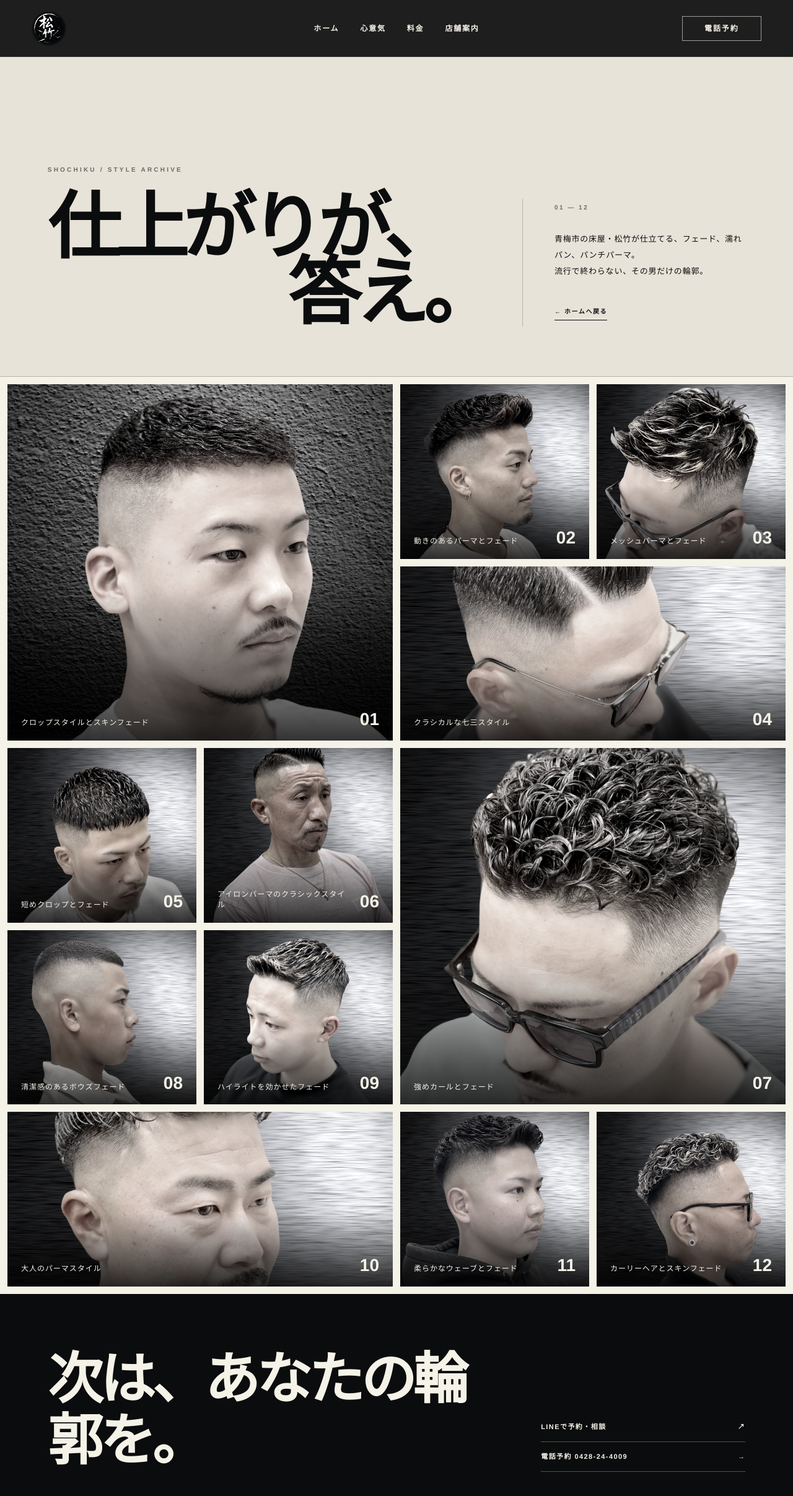
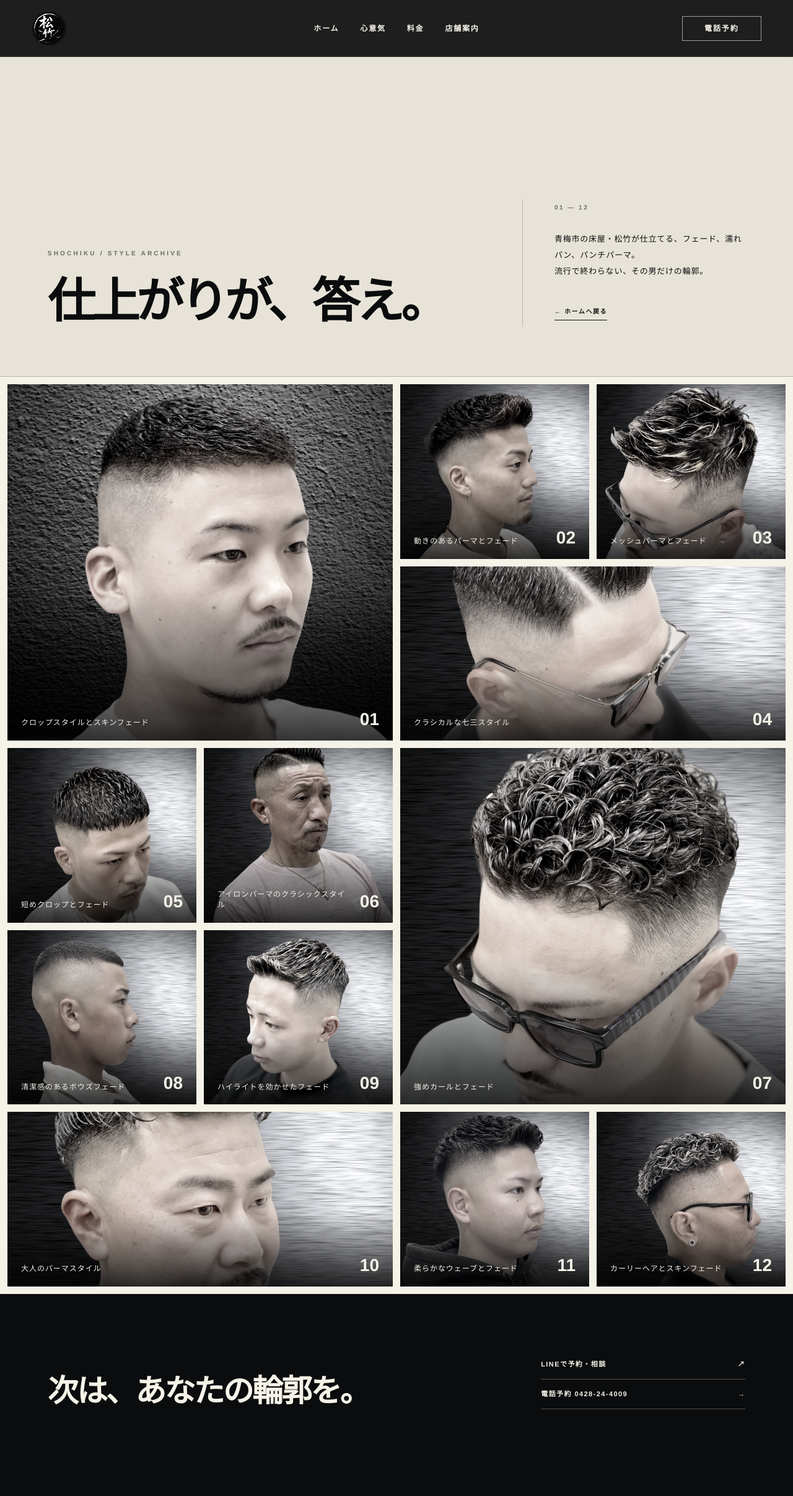
Before and after one commit to shochiku-barber/shochiku-homepage, a Next.js app: page /styles in a window 1280 px wide. Shown: the top 2414 px of the page at 62% size. After the commit the page ends 2364 px from the top, so only its background shows below. Built offline with nearby package versions, Linux system fonts and the light colour scheme.

Commit message:
見出しの文字組みを調整

```diff
--- a/app/globals.css
+++ b/app/globals.css
@@ -72,6 +72,7 @@ img { display: block; }
 .kicker { margin: 0 0 22px; font: 600 13px/1.5 var(--serif); letter-spacing: .24em; }
 .spirit { display: grid; grid-template-columns: 15% 48% 37%; gap: 0; background: var(--paper); }
 .spirit-heading h2, .section-head h2, .menu-intro h2, .profile h2, .access h2 { margin: 0; font: 600 clamp(44px, 5.5vw, 90px)/1.25 var(--serif); letter-spacing: -.055em; }
+.spirit-heading { align-self: stretch; display: flex; flex-direction: column; justify-content: center; }
 .spirit-heading h2 { font-size: clamp(36px, 4.25vw, 78px); white-space: nowrap; }
 .spirit-body { align-self: end; padding: 0 0 6px 4vw; border-left: 1px solid var(--line); }
 .spirit-body > p { margin: 0 0 22px; max-width: 38em; font: 400 14px/2.15 var(--serif); letter-spacing: .06em; }
@@ -100,6 +101,8 @@ img { display: block; }
 .menu-intro { position: sticky; top: 120px; align-self: start; padding-right: 7vw; }
 .menu .section-index.light { color: rgba(11,12,13,.56); }
 .menu-intro .kicker { margin-top: 65px; color: #666a67; }
+.menu-intro h2 { font-size: clamp(32px, 3.2vw, 52px); line-height: 1.32; }
+.menu-intro h2 span { display: block; white-space: nowrap; }
 .menu-intro > p:last-of-type { max-width: 32em; margin: 34px 0; font: 400 12px/2 var(--serif); color: #5d615e; }
 .button.ivory { color: var(--ivory); background: var(--ink); border-color: var(--ink); }
 .button.ivory:hover { color: var(--ink); background: transparent; }
@@ -167,9 +170,8 @@ img { display: block; }
 .gallery-header { position: absolute; }
 .gallery-intro { min-height: 76svh; padding: 170px 6vw 80px; display: grid; grid-template-columns: 68% 32%; align-items: end; border-bottom: 1px solid var(--line); background: var(--paper); }
 .gallery-strap { margin: 0 0 36px; font: 800 10px/1 var(--sans); letter-spacing: .32em; color: #666a67; }
-.gallery-intro h1 { width: min(100%, 6.15em); margin: 0; display: grid; font: 600 clamp(64px, 9.2vw, 156px)/.9 var(--serif); letter-spacing: -.075em; }
-.gallery-intro h1 span { white-space: nowrap; }
-.gallery-intro h1 span:last-child { justify-self: end; padding-right: .08em; }
+.gallery-intro h1 { width: 100%; margin: 0; display: block; font: 600 clamp(44px, 6vw, 92px)/1 var(--serif); letter-spacing: -.07em; white-space: nowrap; }
+.gallery-intro h1 span { display: inline; }
 .gallery-intro-note { align-self: end; padding: 0 0 14px 4vw; border-left: 1px solid var(--line); }
 .gallery-intro-note span { font: 800 10px/1 var(--sans); letter-spacing: .25em; color: #696d69; }
 .gallery-intro-note p { margin: 28px 0 38px; font: 500 13px/2 var(--serif); letter-spacing: .06em; }
@@ -185,7 +187,7 @@ img { display: block; }
 .gallery-work figcaption span { font: 500 12px/1.4 var(--serif); letter-spacing: .08em; }
 .gallery-work figcaption b { font: 700 28px/1 var(--sans); }
 .gallery-cta { padding: 90px 6vw; display: flex; justify-content: space-between; align-items: end; gap: 50px; color: var(--ivory); background: var(--ink); }
-.gallery-cta > p { margin: 0; font: 600 clamp(46px, 7vw, 112px)/1.1 var(--serif); letter-spacing: -.06em; }
+.gallery-cta > p { margin: 0; font: 600 clamp(25px, 3.9vw, 58px)/1.1 var(--serif); letter-spacing: -.055em; white-space: nowrap; }
 .gallery-cta > div { min-width: 330px; display: grid; }
 .gallery-cta a { padding: 18px 0; display: flex; justify-content: space-between; gap: 28px; border-bottom: 1px solid rgba(245,242,232,.3); font: 700 11px/1 var(--sans); letter-spacing: .13em; }
 
@@ -195,7 +197,7 @@ footer { padding: 75px 6vw 36px; color: var(--ivory); background: #070809; }
 .footer-mark p { display: grid; margin: 0; }
 .footer-mark strong { font: 600 38px/1 var(--serif); letter-spacing: .2em; }
 .footer-mark span { margin-top: 10px; font-size: 8px; letter-spacing: .32em; color: var(--silver); }
-.footer-copy { margin: 70px 0 80px; font: 600 clamp(42px, 6.8vw, 110px)/1.2 var(--serif); letter-spacing: -.06em; }
+.footer-copy { margin: 70px 0 80px; font: 600 clamp(24px, 4.5vw, 64px)/1.2 var(--serif); letter-spacing: -.055em; white-space: nowrap; }
 .footer-meta { display: flex; justify-content: space-between; padding-top: 26px; border-top: 1px solid rgba(245,242,232,.16); font-size: 8px; letter-spacing: .22em; color: var(--silver); }
 
 @keyframes portrait-in { from { opacity: 0; transform: scale(1.06) translateX(3%); } to { opacity: 1; transform: none; } }
@@ -269,7 +271,8 @@ footer { padding: 75px 6vw 36px; color: var(--ivory); background: #070809; }
   .ticker { height: 48px; }
   .section { padding: 80px 22px; }
   .spirit-heading h2 { font-size: clamp(30px, 9.6vw, 42px); }
-  .menu-intro h2, .access h2 { font-size: 12vw; }
+  .menu-intro h2 { font-size: clamp(30px, 8.5vw, 40px); }
+  .access h2 { font-size: 12vw; }
   .access-title .salon-name { font-size: 10vw; }
   .access-title .salon-name span { margin-left: 1.2em; }
   .access-map { margin-top: 34px; }
@@ -290,14 +293,15 @@ footer { padding: 75px 6vw 36px; color: var(--ivory); background: #070809; }
   .map-link { width: fit-content; }
   .social-actions { grid-template-columns: 1fr; }
   .gallery-intro { padding: 125px 22px 70px; gap: 55px; }
-  .gallery-intro h1 { width: 100%; font-size: clamp(46px, 14.5vw, 68px); }
+  .gallery-intro h1 { width: 100%; font-size: clamp(28px, 8.6vw, 38px); }
   .gallery-grid-full { padding: 6px; grid-template-columns: 1fr; grid-auto-rows: 124vw; gap: 6px; }
   .gallery-work:nth-child(1), .gallery-work:nth-child(4), .gallery-work:nth-child(7), .gallery-work:nth-child(10) { grid-column: auto; grid-row: auto; }
   .gallery-work figcaption { inset: auto 14px 14px; }
   .gallery-cta { padding: 70px 22px; }
+  .gallery-cta > p { font-size: clamp(24px, 7vw, 32px); }
   footer { padding: 60px 22px 28px; }
   .footer-mark img { width: 78px; height: 78px; }
-  .footer-copy { margin: 55px 0 65px; font-size: 12vw; }
+  .footer-copy { margin: 55px 0 65px; font-size: clamp(22px, 6.6vw, 30px); }
   .footer-meta { flex-direction: column; gap: 12px; }
 }
 
--- a/app/page.tsx
+++ b/app/page.tsx
@@ -116,7 +116,7 @@ export default function Home() {
         <div className="menu-intro">
           <div className="section-index light"><span>03</span><p>MENU</p></div>
           <p className="kicker">手を抜かない。飾らない。</p>
-          <h2>粋を整える、<br />床屋の仕事。</h2>
+          <h2><span>粋を整える、</span><span>床屋の仕事。</span></h2>
           <p>料金はすべて税込です。髪の長さや施術内容により料金が変わる場合は、施術前にお伝えします。</p>
           <a className="button ivory" href="tel:0428244009"><span>電話で相談する</span><small>0428-24-4009</small></a>
         </div>
```
